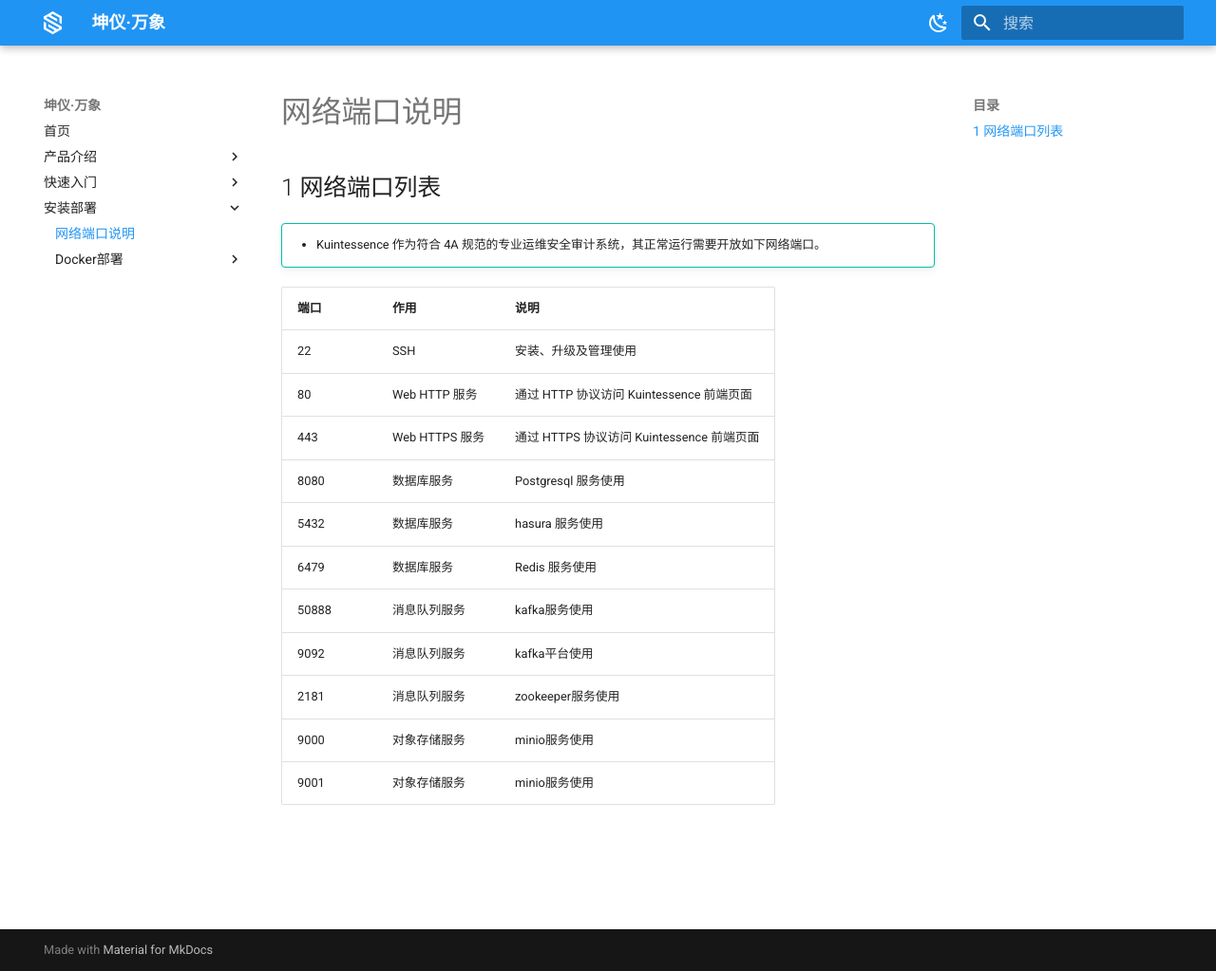
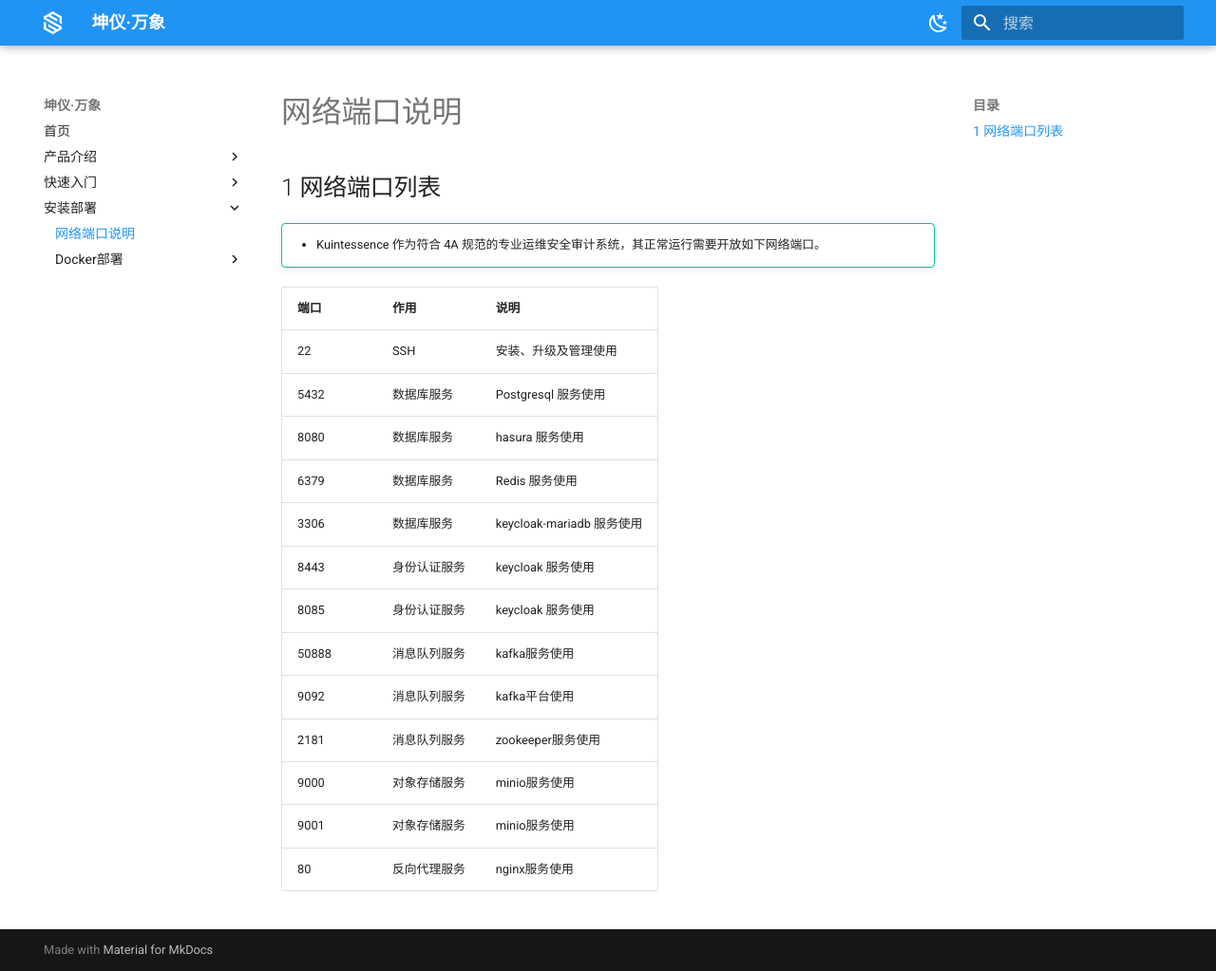
Before and after one commit to kuintessence/kuintessence.github.io, an MkDocs documentation site: the page built from docs/installation/network_port.md, in a window 1280 px wide and 1023 px high. Shown: the whole window at 95% size. Built offline with MkDocs 1.6.1 and Material for MkDocs 9.7.7, drawn with Linux system fonts in a browser that asks for light colours.

Commit message:
initial commit

```diff
--- a/docs/installation/network_port.md
+++ b/docs/installation/network_port.md
@@ -7,13 +7,15 @@
 | 端口 | 作用 | 说明 |
 | --- | --- | --- |
 | 22 | SSH | 安装、升级及管理使用 |
-| 80 | Web HTTP 服务 | 通过 HTTP 协议访问 Kuintessence 前端页面 |
-| 443 | Web HTTPS 服务 | 通过 HTTPS 协议访问 Kuintessence 前端页面 |
-| 8080 | 数据库服务 | Postgresql 服务使用 |
-| 5432 | 数据库服务 | hasura 服务使用 |
-| 6479 | 数据库服务 | Redis 服务使用 |
+| 5432 | 数据库服务 | Postgresql 服务使用 |
+| 8080 | 数据库服务 | hasura 服务使用 |
+| 6379 | 数据库服务 | Redis 服务使用 |
+| 3306 | 数据库服务 | keycloak-mariadb 服务使用 |
+| 8443 | 身份认证服务 | keycloak 服务使用 |
+| 8085 | 身份认证服务 | keycloak 服务使用 |
 | 50888 | 消息队列服务 | kafka服务使用 |
 | 9092 | 消息队列服务 | kafka平台使用 |
 | 2181 | 消息队列服务 | zookeeper服务使用 |
 | 9000 | 对象存储服务 | minio服务使用 |
 | 9001 | 对象存储服务 | minio服务使用 |
+| 80 | 反向代理服务 | nginx服务使用 |
```
Also changed, not shown: docs/installation/setup_docker/online_install.md (+1 -12 lines), docs/installation/setup_docker/requirements.md (+13 -1 lines).
